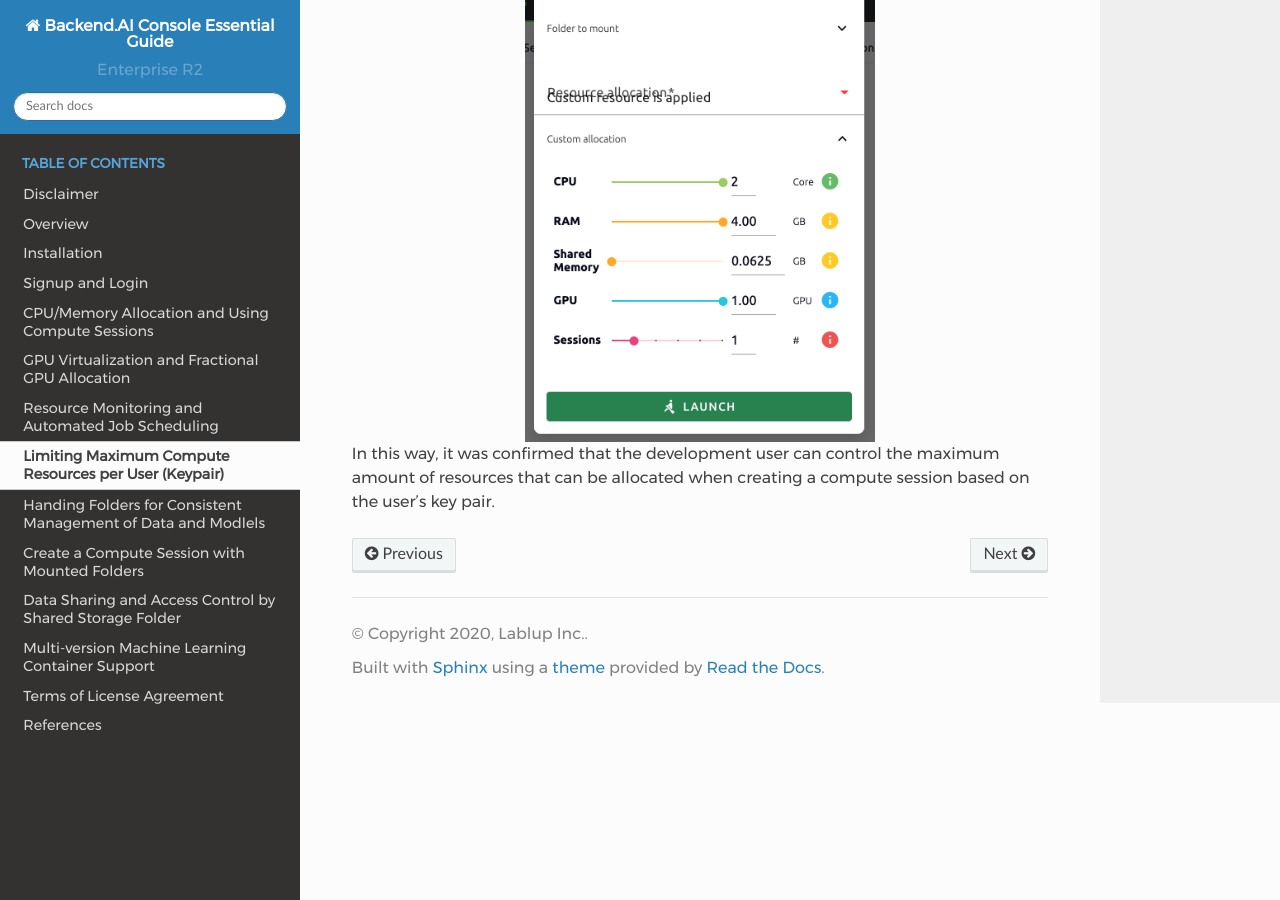
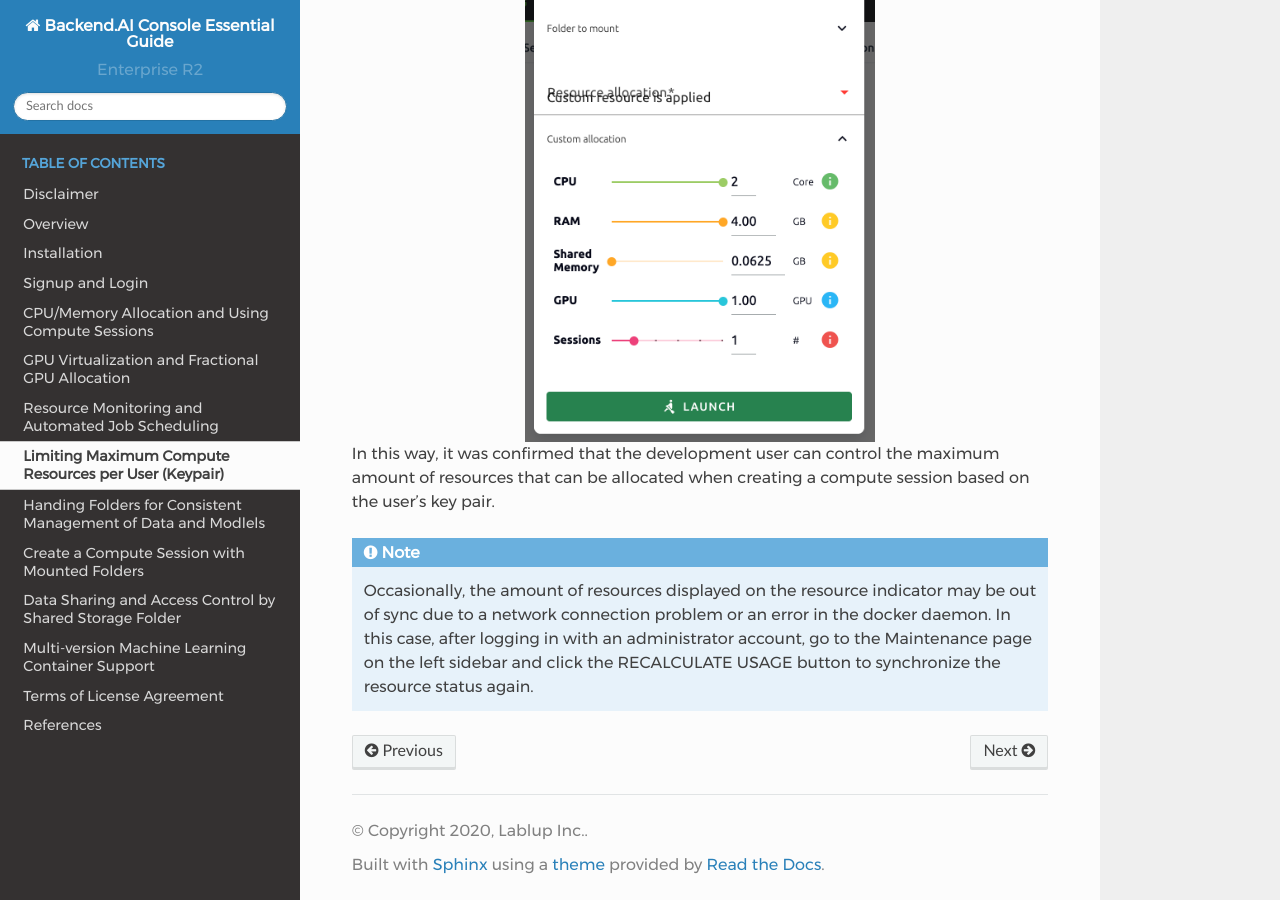
Before and after one commit to lablup/backend.ai-docs-webui, a Sphinx documentation site: the page built from docs/resource_limit/resource_limit.rst, in a window 1280 px wide and 900 px high, scrolled down 4109 px. Built offline with Sphinx 7.4.7 and the Read the Docs theme 2.0.0, drawn with Linux system fonts in a browser that asks for light colours.

Commit message:
docs: update notes on page refresh and recalculate-usages

```diff
--- a/docs/allocate_cpu_mem/allocate_cpu_mem.rst
+++ b/docs/allocate_cpu_mem/allocate_cpu_mem.rst
@@ -55,6 +55,10 @@ specified in creating the compute session are displayed.
    terminated) in the cluster, and users can view only the sessions they have
    created.
 
+.. note::
+   Compute session list may not be displayed normally due to intermittent
+   network connection problems, and etc. This can be solved by refreshing the
+   browser page.
 
 Utilize Jupyter Notebook and check the resource quota from inside the container
 -------------------------------------------------------------------------------
--- a/docs/resource_limit/resource_limit.rst
+++ b/docs/resource_limit/resource_limit.rst
@@ -86,3 +86,10 @@ moved beyond the value after the resource constraint was placed.
 In this way, it was confirmed that the development user can control the maximum
 amount of resources that can be allocated when creating a compute session
 based on the user's key pair.
+
+.. note::
+   Occasionally, the amount of resources displayed on the resource indicator may
+   be out of sync due to a network connection problem or an error in the docker
+   daemon. In this case, after logging in with an administrator account, go to
+   the Maintenance page on the left sidebar and click the RECALCULATE USAGE
+   button to synchronize the resource status again.
```
